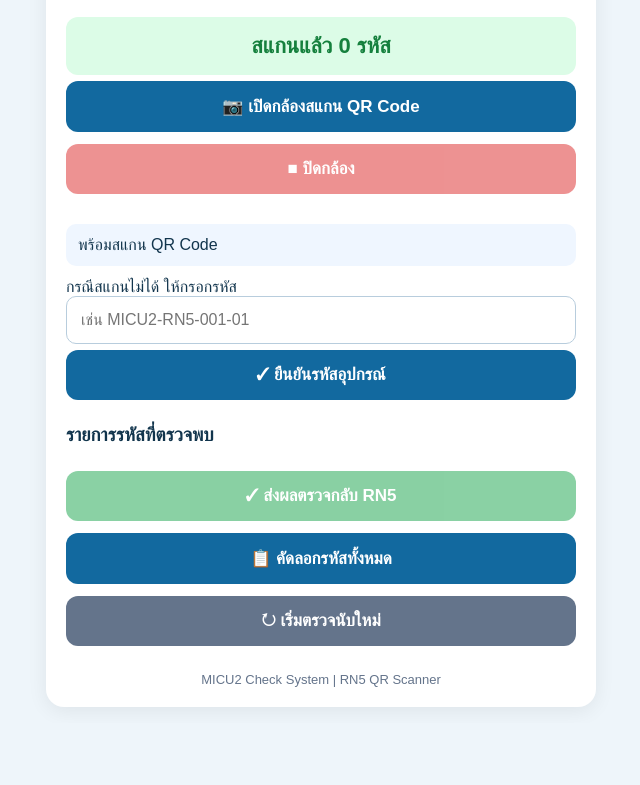
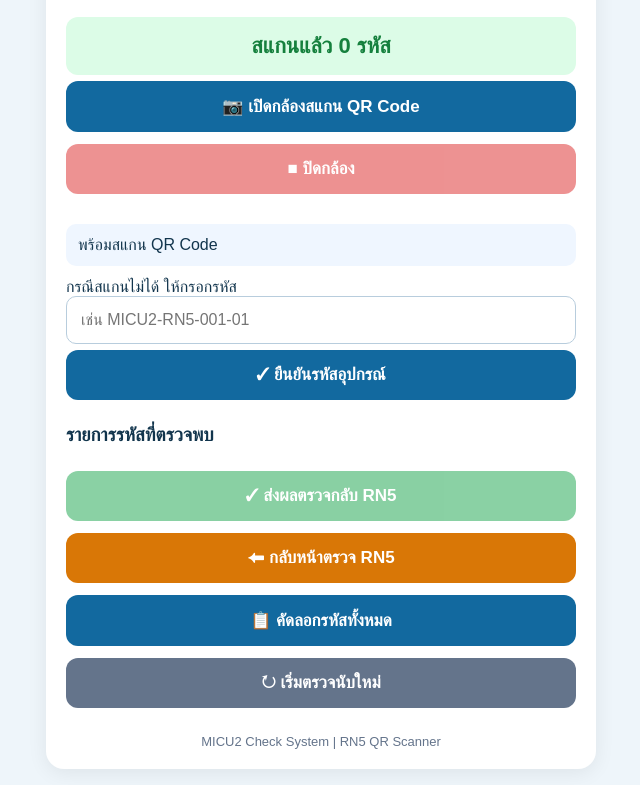
Before and after one commit to noochdb13082-glitch/micu2-qr-scanner, a plain HTML site: page index.html in a window 1280 px wide. Shown: the part 108-893 px from the top of the page, without its empty margins (319-959 px from the left). Before the commit the page ends 831 px from the top, so only its background shows below. Drawn offline with Linux system fonts and the light colour scheme.

Commit message:
Fix Back to RN5 Button

```diff
--- a/index.html
+++ b/index.html
@@ -169,9 +169,14 @@
   ✓ ส่งผลตรวจกลับ RN5
 </button>
 
-  <button onclick="copyCodes()">
-    📋 คัดลอกรหัสทั้งหมด
-  </button>
+<button style="background:#d97706;"
+        onclick="backToRN5()">
+  ⬅ กลับหน้าตรวจ RN5
+</button>
+
+<button onclick="copyCodes()">
+  📋 คัดลอกรหัสทั้งหมด
+</button>
 
   <button class="reset" onclick="resetScan()">
     ↻ เริ่มตรวจนับใหม่
@@ -405,7 +410,40 @@ async function sendToRN5() {
     );
   }
 }
-  async function copyCodes() {
+ async function backToRN5() {
+
+  if (scanned.size > 0) {
+    const ok = confirm(
+      'หากยังไม่ได้ส่งผลตรวจ ข้อมูลที่สแกนไว้อาจสูญหาย ต้องการกลับหน้า RN5 หรือไม่?'
+    );
+
+    if (!ok) return;
+  }
+
+  if (running) {
+    await stopCamera();
+
+    if (running) return;
+  }
+
+  if (window.opener && !window.opener.closed) {
+
+    window.opener.focus();
+    window.close();
+
+    message(
+      'หากหน้าต่างไม่ปิด กรุณาสลับกลับไปยังแท็บ RN5 เดิม'
+    );
+
+  } else {
+
+    message(
+      'กรุณาสลับกลับไปยังแท็บ RN5 เดิม',
+      true
+    );
+
+  }
+} async function copyCodes() {
     if (!scanned.size) {
       message('ยังไม่มีรหัสที่ตรวจพบ', true);
       return;
```
